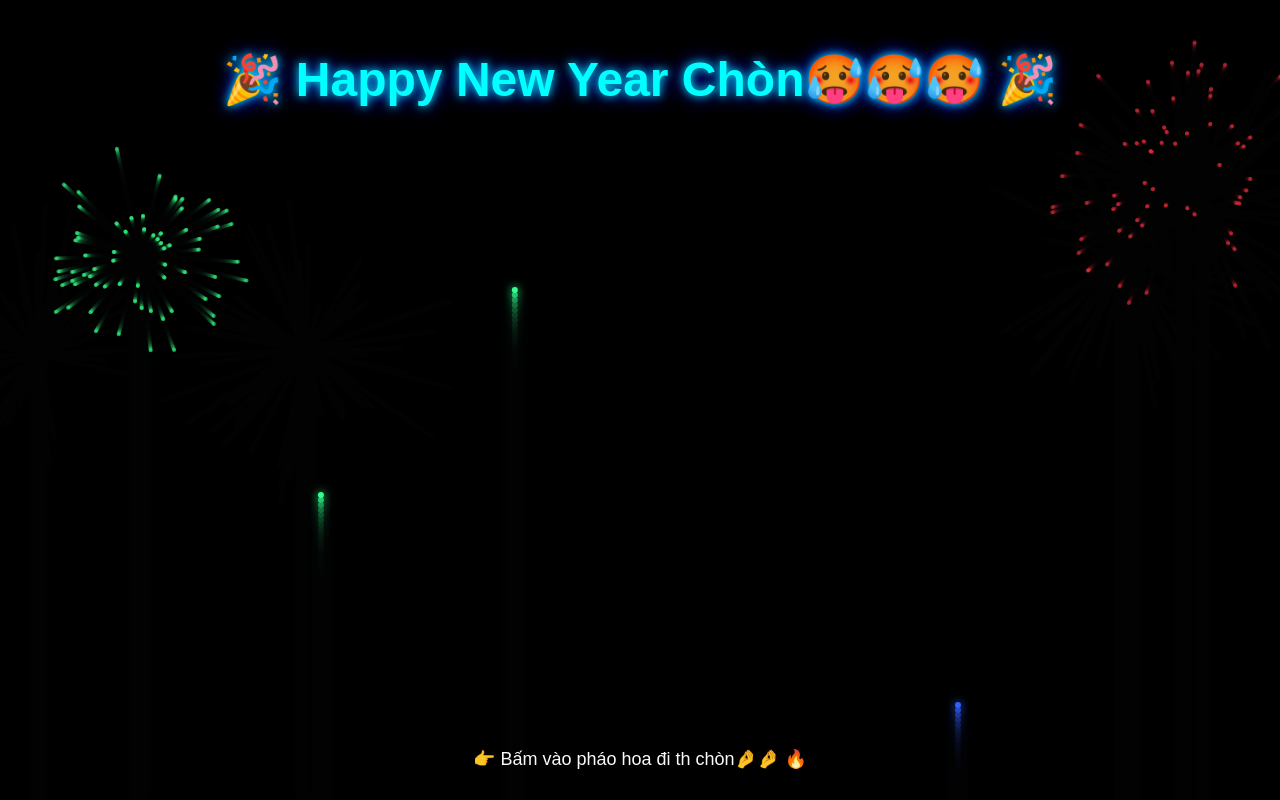
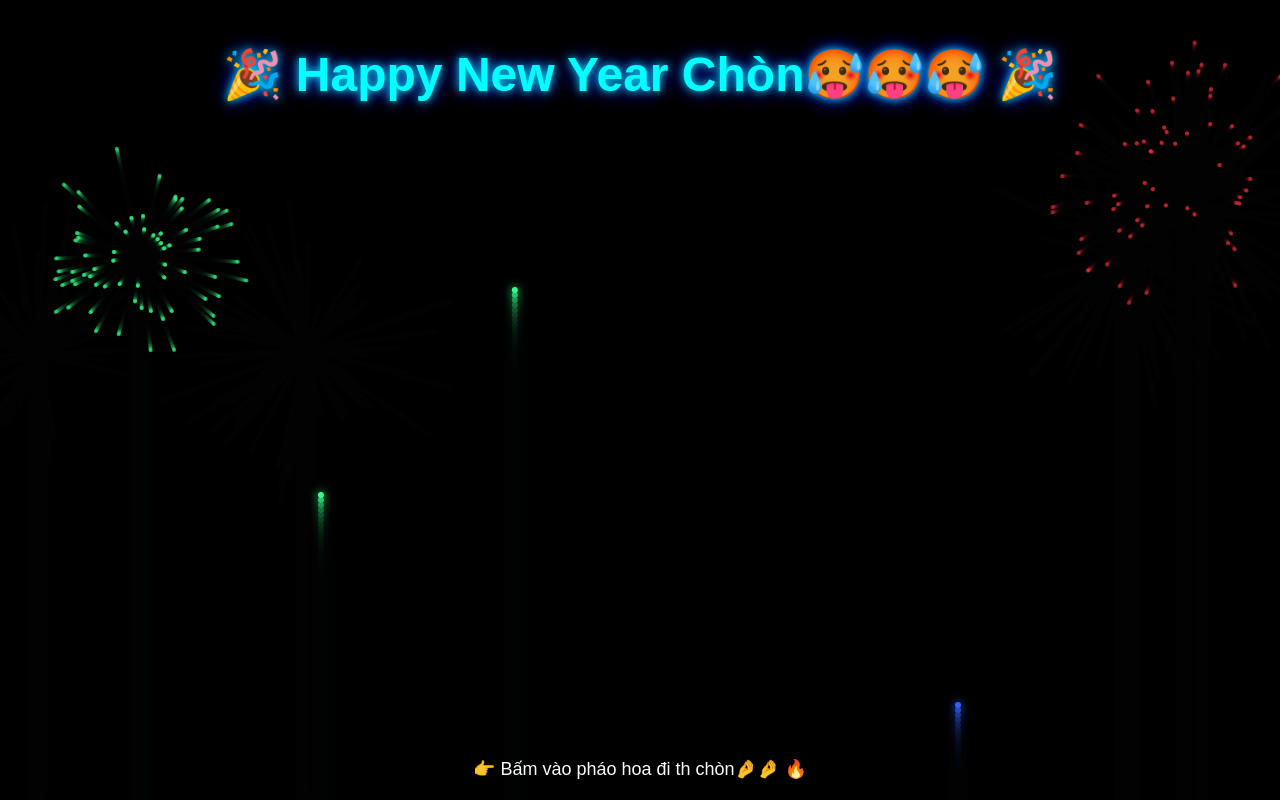
Before and after one commit to vmhoang321-commits/chuc-mung-nam-moi-thang-chong, a Flask app: page / in a window 1280 px wide. Run offline with Flask 3, Linux system fonts and the light colour scheme.

Commit message:
Update index.html

```diff
--- a/templates/index.html
+++ b/templates/index.html
@@ -6,6 +6,10 @@
 <title>Happy New Year Friends</title>
 
 <style>
+*{
+    box-sizing: border-box;
+}
+
 body {
     margin: 0;
     overflow: hidden;
@@ -14,26 +18,30 @@ body {
     color: white;
 }
 
+/* ===== TITLE ===== */
 h1 {
     position: absolute;
     width: 100%;
     text-align: center;
-    top: 20px;
-    font-size: 48px;
+    top: 15px;
+    font-size: clamp(22px, 5vw, 48px);
     color: cyan;
     text-shadow: 0 0 10px cyan, 0 0 20px blue;
     z-index: 10;
+    padding: 0 10px;
 }
 
+/* ===== HINT ===== */
 .hint {
     position: absolute;
     width: 100%;
     text-align: center;
-    bottom: 30px;
-    font-size: 18px;
+    bottom: 20px;
+    font-size: clamp(14px, 3.5vw, 18px);
     opacity: 0.7;
     animation: blink 1.5s infinite;
     z-index: 10;
+    padding: 0 10px;
 }
 
 @keyframes blink {
@@ -46,17 +54,19 @@ canvas {
     display: block;
 }
 
+/* ===== MESSAGE BOX ===== */
 .message-box {
     position: fixed;
     top: 50%;
     left: 50%;
     transform: translate(-50%, -50%) scale(0);
     background: rgba(0,0,0,0.95);
-    padding: 30px 40px;
+    padding: 25px;
     border-radius: 20px;
     text-align: center;
     box-shadow: 0 0 30px cyan;
     transition: 0.4s;
+    width: 90%;
     max-width: 600px;
     line-height: 1.6;
     white-space: pre-line;
@@ -68,11 +78,19 @@ canvas {
 
 button {
     margin-top: 20px;
-    padding: 8px 20px;
+    padding: 12px 25px;
     border: none;
-    border-radius: 10px;
+    border-radius: 12px;
     background: cyan;
+    font-size: 16px;
     cursor: pointer;
+}
+
+/* Mobile nhỏ hơn */
+@media (max-width:480px){
+    .message-box{
+        padding:20px;
+    }
 }
 </style>
 </head>
@@ -93,8 +111,12 @@ button {
 const canvas = document.getElementById("canvas");
 const ctx = canvas.getContext("2d");
 
-canvas.width = window.innerWidth;
-canvas.height = window.innerHeight;
+function resizeCanvas(){
+    canvas.width = window.innerWidth;
+    canvas.height = window.innerHeight;
+}
+resizeCanvas();
+window.addEventListener("resize", resizeCanvas);
 
 const friendWish = `
 Chúc chòn năm mới thèn côn,
@@ -193,11 +215,15 @@ function animate(){
 
 setInterval(()=>{fireworks.push(new Firework());},700);
 
-canvas.addEventListener("click",()=>{
+/* Hỗ trợ cả PC + điện thoại */
+function showMessage(){
     document.getElementById("msgText").innerText=friendWish;
     document.getElementById("msgBox").classList.add("show");
     document.getElementById("hint").style.display="none";
-});
+}
+
+canvas.addEventListener("click", showMessage);
+canvas.addEventListener("touchstart", showMessage);
 
 function closeMsg(){
     document.getElementById("msgBox").classList.remove("show");
```
